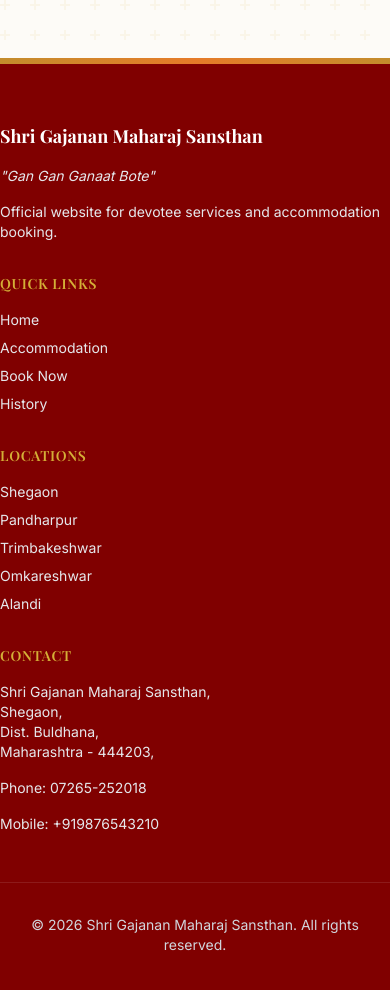
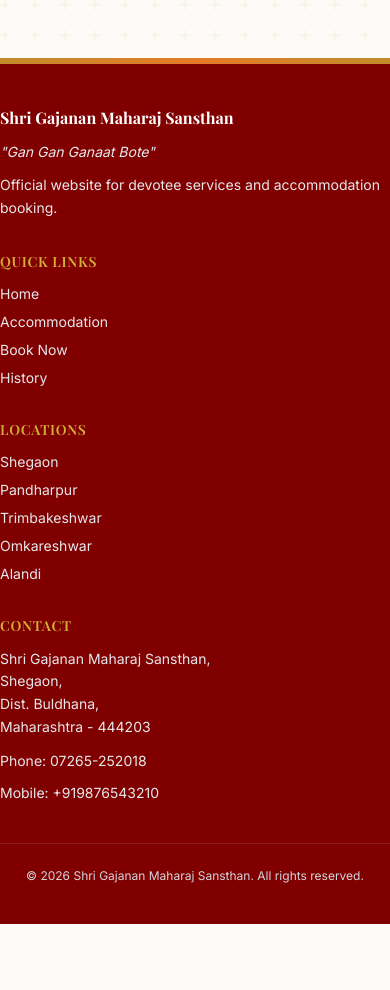
Before and after one commit to AmanVatsSharma/Gajanan-Maharaj-Sansthan, a Next.js app: page /about in a window 390 px wide. Shown: the part 960-1950 px from the top of the page. After the commit the page ends 1884 px from the top, so only its background shows below. Built offline with nearby package versions, Linux system fonts and the light colour scheme; no server answers; a web font is replaced by a local one.

Commit message:
Refactor Next.js configuration by removing swcMinify for production builds. Update Footer component for improved layout and styling, enhancing visual hierarchy and spacing. Introduce Breadcrumbs component for SEO-friendly navigation with structured data support.

```diff
--- a/next.config.ts
+++ b/next.config.ts
@@ -31,9 +31,6 @@
   // Enable compression
   compress: true,
 
-  // Optimize production builds
-  swcMinify: true,
-
   // Power efficient build
   poweredByHeader: false,
 
--- a/src/components/layout/Footer.tsx
+++ b/src/components/layout/Footer.tsx
@@ -7,19 +7,19 @@
       {/* Decorative Border */}
       <div className="absolute top-0 left-0 right-0 h-1.5 bg-gradient-to-r from-brand-gold via-brand-saffron to-brand-gold opacity-80" />
 
-      <div className="container py-12 md:py-16 pt-16">
-        <div className="grid grid-cols-1 gap-8 md:grid-cols-4">
-          <div className="space-y-4">
-            <h3 className="text-lg font-bold font-heading">Shri Gajanan Maharaj Sansthan</h3>
+      <div className="container py-10 md:py-12 lg:py-16 pt-12 md:pt-16">
+        <div className="grid grid-cols-1 gap-8 md:grid-cols-2 lg:grid-cols-4">
+          <div className="space-y-3 md:space-y-4">
+            <h3 className="text-base md:text-lg font-bold font-heading">Shri Gajanan Maharaj Sansthan</h3>
             <p className="text-sm text-gray-200 italic">
               &quot;Gan Gan Ganaat Bote&quot;
             </p>
-            <p className="text-sm text-gray-200">
+            <p className="text-sm text-gray-200 leading-relaxed">
               Official website for devotee services and accommodation booking.
             </p>
           </div>
 
-          <div className="space-y-4">
+          <div className="space-y-3 md:space-y-4">
             <h4 className="text-sm font-semibold uppercase tracking-wider text-brand-gold">Quick Links</h4>
             <ul className="space-y-2 text-sm text-gray-200">
               <li><Link href="/" className="hover:text-brand-gold transition-colors">Home</Link></li>
@@ -29,7 +29,7 @@
             </ul>
           </div>
 
-          <div className="space-y-4">
+          <div className="space-y-3 md:space-y-4">
             <h4 className="text-sm font-semibold uppercase tracking-wider text-brand-gold">Locations</h4>
             <ul className="space-y-2 text-sm text-gray-200">
               <li>Shegaon</li>
@@ -40,13 +40,15 @@
             </ul>
           </div>
 
-          <div className="space-y-4">
+          <div className="space-y-3 md:space-y-4">
             <h4 className="text-sm font-semibold uppercase tracking-wider text-brand-gold">Contact</h4>
-            <p className="text-sm text-gray-200">
-              {CONTACT_DETAILS.headOffice.address.split(',').map((line, i) => (
-                <span key={i} className="block">{line.trim()},</span>
+            <div className="text-sm text-gray-200 leading-relaxed">
+              {CONTACT_DETAILS.headOffice.address.split(',').map((line, i, arr) => (
+                <span key={i} className="block">
+                  {line.trim()}{i < arr.length - 1 ? ',' : ''}
+                </span>
               ))}
-            </p>
+            </div>
             <p className="text-sm text-gray-200">
               Phone: {CONTACT_DETAILS.headOffice.phone}
             </p>
@@ -56,7 +58,7 @@
           </div>
         </div>
 
-        <div className="mt-12 border-t border-white/10 pt-8 text-center text-sm text-gray-300">
+        <div className="mt-10 md:mt-12 border-t border-white/10 pt-6 md:pt-8 text-center text-xs md:text-sm text-gray-300">
           <p>&copy; {new Date().getFullYear()} Shri Gajanan Maharaj Sansthan. All rights reserved.</p>
         </div>
       </div>
--- /dev/null
+++ b/src/components/seo/Breadcrumbs.tsx
@@ -0,0 +1,65 @@
+/**
+ * File: src/components/seo/Breadcrumbs.tsx
+ * Module: components/seo
+ * Purpose: Breadcrumb navigation component with structured data
+ * Author: Aman Sharma / Novologic/ Cursor AI
+ * Last-updated: 2026-02-05
+ * Notes:
+ * - Provides visual breadcrumb navigation
+ * - Includes JSON-LD schema for SEO
+ * - Improves user navigation and search engine understanding
+ */
+
+import Link from "next/link";
+import { ChevronRight, Home } from "lucide-react";
+import { getBreadcrumbSchema } from "@/lib/seo/structured-data";
+import { StructuredData } from "./StructuredData";
+
+interface BreadcrumbItem {
+  name: string;
+  url: string;
+}
+
+interface BreadcrumbsProps {
+  items: BreadcrumbItem[];
+  className?: string;
+}
+
+/**
+ * Breadcrumb navigation with SEO-friendly structured data
+ */
+export function Breadcrumbs({ items, className = "" }: BreadcrumbsProps) {
+  // Always include Home as first item
+  const breadcrumbItems = [{ name: "Home", url: "/" }, ...items];
+  const schema = getBreadcrumbSchema(breadcrumbItems);
+
+  return (
+    <>
+      <StructuredData data={schema} />
+      <nav
+        aria-label="Breadcrumb"
+        className={`flex items-center gap-2 text-sm text-muted-foreground ${className}`}
+      >
+        {breadcrumbItems.map((item, index) => (
+          <div key={item.url} className="flex items-center gap-2">
+            {index > 0 && <ChevronRight className="w-4 h-4" />}
+            {index === breadcrumbItems.length - 1 ? (
+              <span className="text-foreground font-medium" aria-current="page">
+                {index === 0 && <Home className="w-4 h-4 inline mr-1" />}
+                {item.name}
+              </span>
+            ) : (
+              <Link
+                href={item.url}
+                className="hover:text-foreground transition-colors"
+              >
+                {index === 0 && <Home className="w-4 h-4 inline mr-1" />}
+                {item.name}
+              </Link>
+            )}
+          </div>
+        ))}
+      </nav>
+    </>
+  );
+}
```
